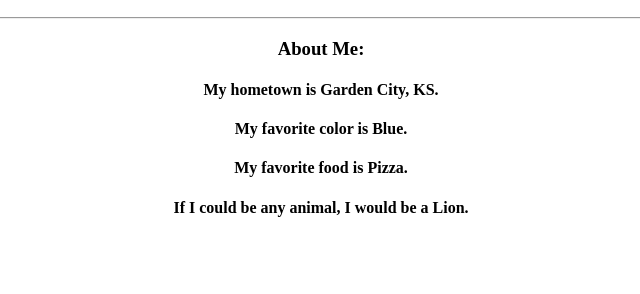
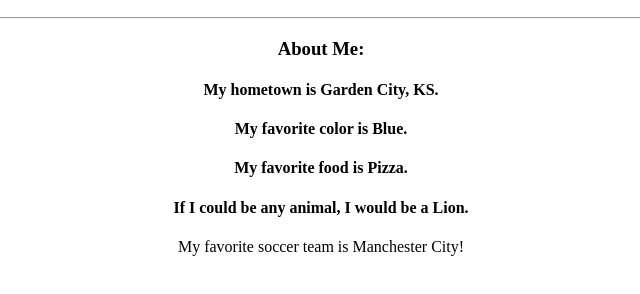
Before and after one commit to Jose-A-Sanchez/my-second-repo, a plain HTML site: page index.html in a window 1280 px wide. Shown: the part 110-404 px from the top of the page, without its empty margins (319-959 px from the left). Drawn offline with Linux system fonts and the light colour scheme.

Commit message:
Adding a new placeholder text

```diff
--- a/index.html
+++ b/index.html
@@ -15,6 +15,7 @@
       <h4>My favorite color is Blue.</h4>
       <h4>My favorite food is Pizza.</h4>
       <h4>If I could be any animal, I would be a Lion.</h4>
+      <p>My favorite soccer team is Manchester City!</p>
     </div>
   </body>
 </html>
```
